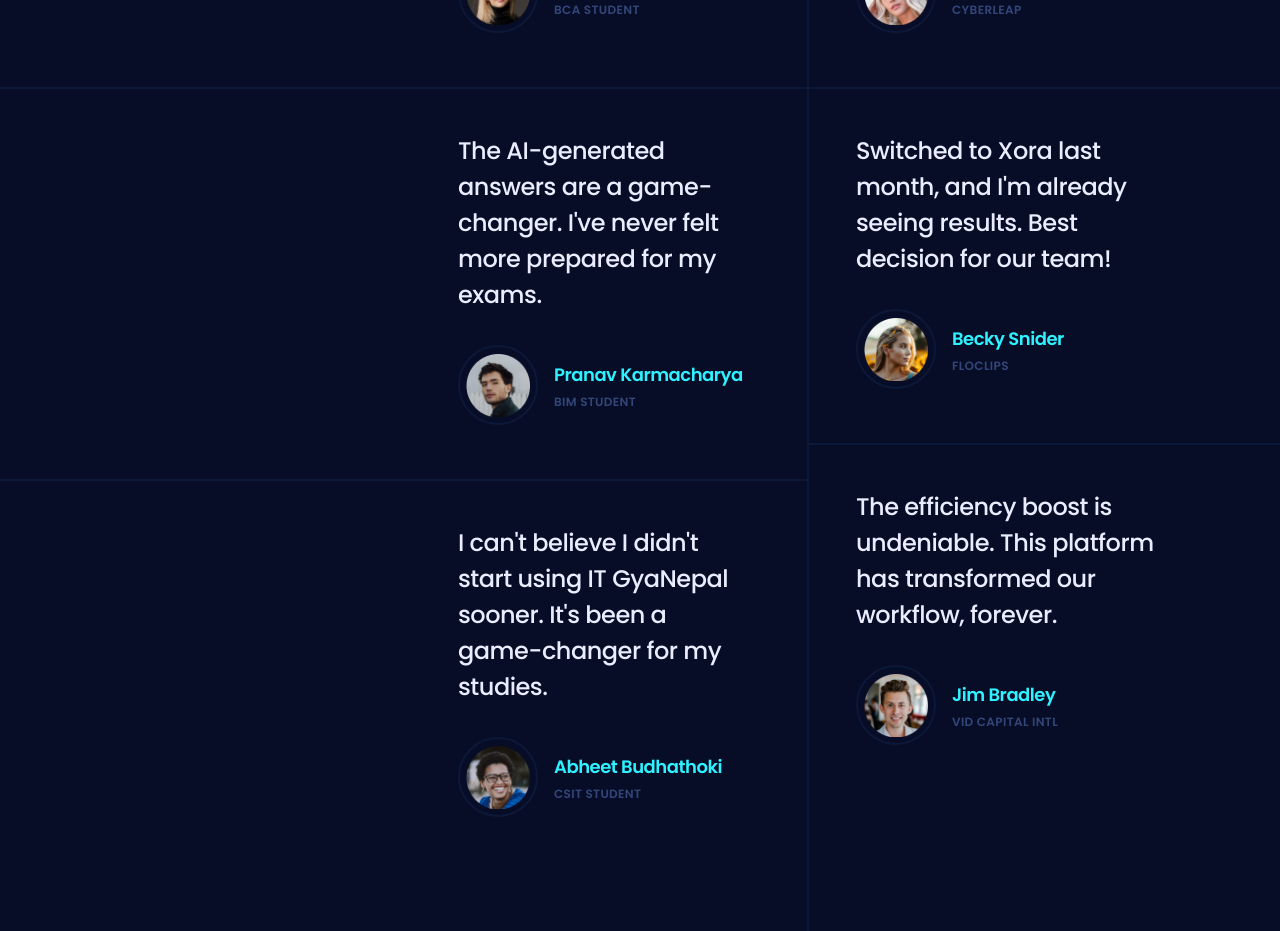
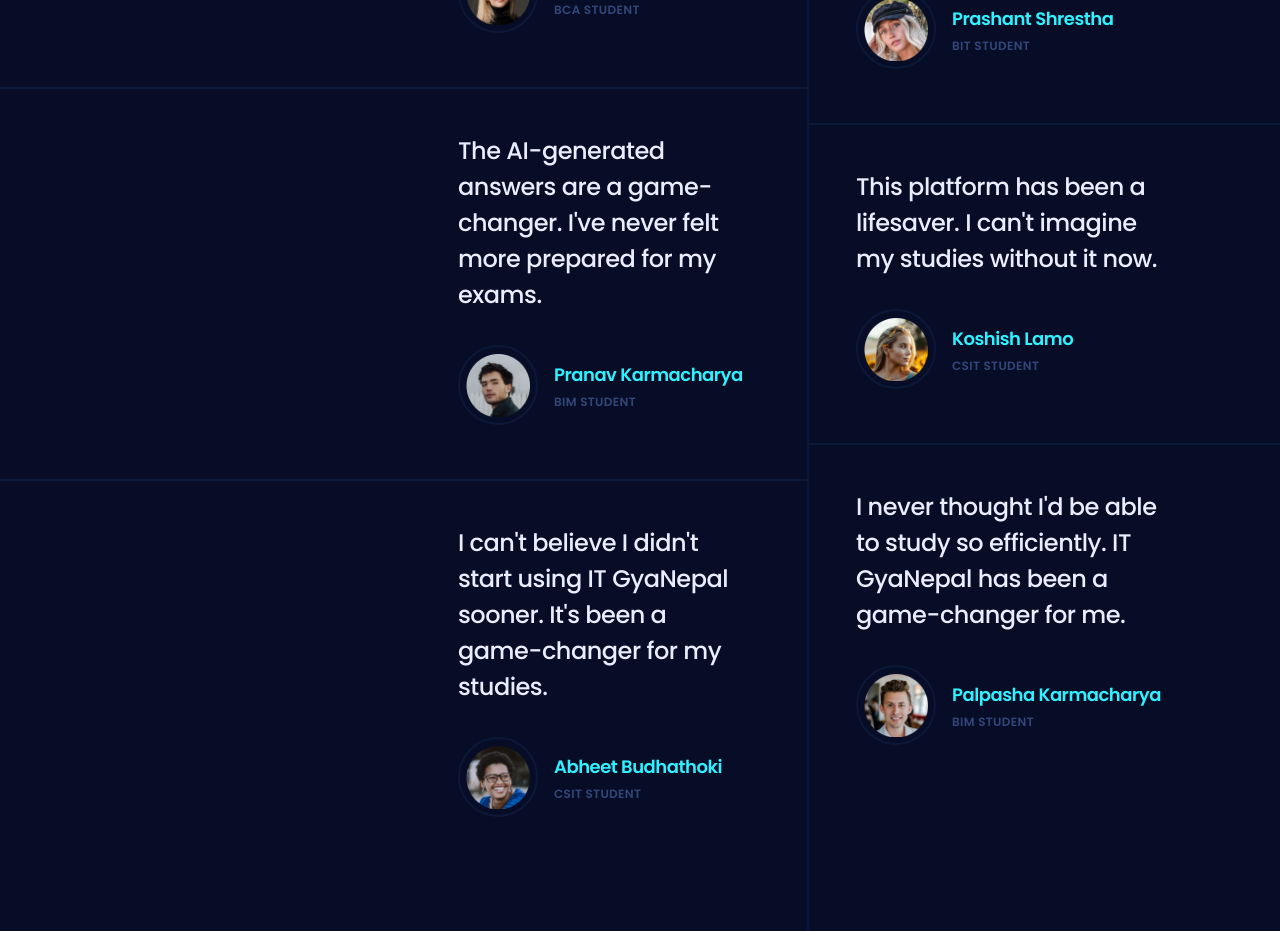
Before and after one commit to Rajchal/SaaS-Landing-Page, a React (Vite) app: page / in a window 1280 px wide. Shown: the part 4800-5731 px from the top of the page. Built offline with nearby package versions, Linux system fonts and the light colour scheme.

Commit message:
Update testimonials with new names, roles, and comments to reflect recent user feedback

```diff
--- a/src/constants/index.jsx
+++ b/src/constants/index.jsx
@@ -184,27 +184,27 @@ export const testimonials = [
   },
   {
     id: "3",
-    name: "Alicia Barker",
-    role: "Cyberleap",
+    name: "Prashant Shrestha",
+    role: "BIT Student",
     avatarUrl: "/images/testimonials/alicia-barker.png",
     comment:
-      "The analytics feature is like having a personal fortune teller. It's been instrumental in guiding our business decisions.",
+      "I've been using IT GyaNepal for a few months now, and I'm already seeing results. Best decision for my studies!",
   },
   {
     id: "4",
-    name: "Becky Snider",
-    role: "Floclips",
+    name: "Koshish Lamo",
+    role: "CSIT Student",
     avatarUrl: "/images/testimonials/becky-snider.png",
     comment:
-      "Switched to Xora last month, and I'm already seeing results. Best decision for our team!",
+      "This platform has been a lifesaver. I can't imagine my studies without it now.",
   },
   {
     id: "5",
-    name: "Jim Bradley",
-    role: "Vid capital intl",
+    name: "Palpasha Karmacharya",
+    role: "BIM Student",
     avatarUrl: "/images/testimonials/jim-bradley.png",
     comment:
-      "The efficiency boost is undeniable. This platform has transformed our workflow, forever.",
+      " I never thought I'd be able to study so efficiently. IT GyaNepal has been a game-changer for me.",
   },
 ];
 
```
